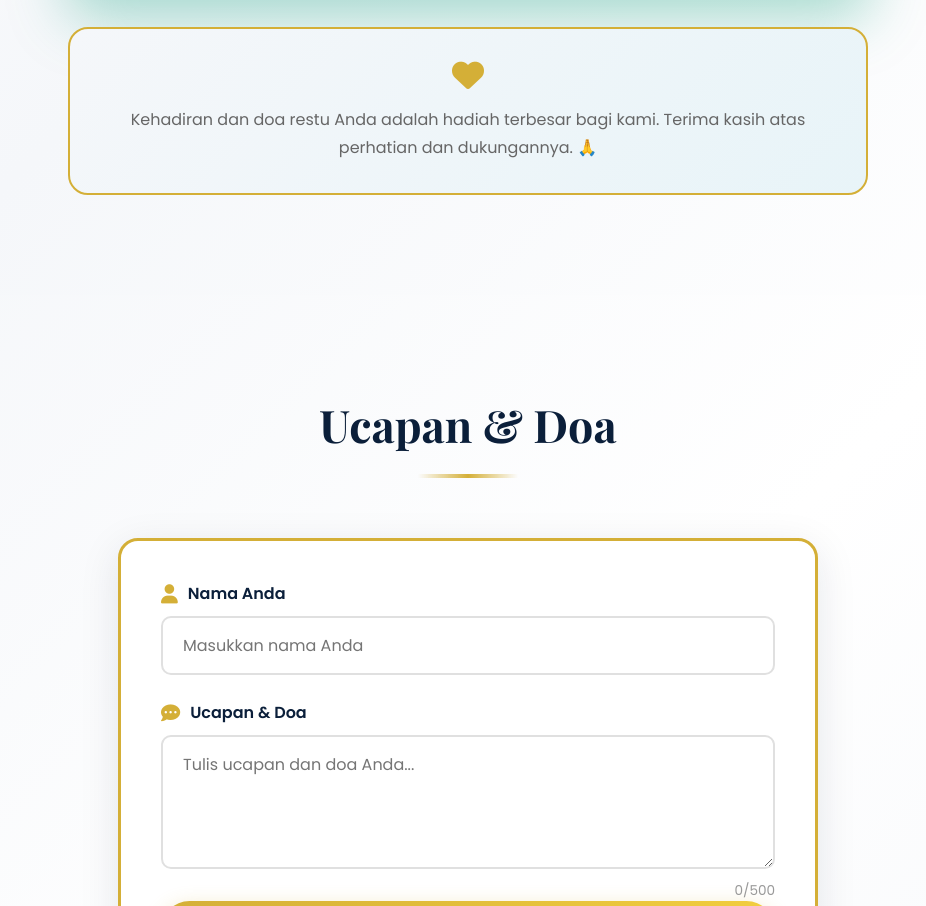
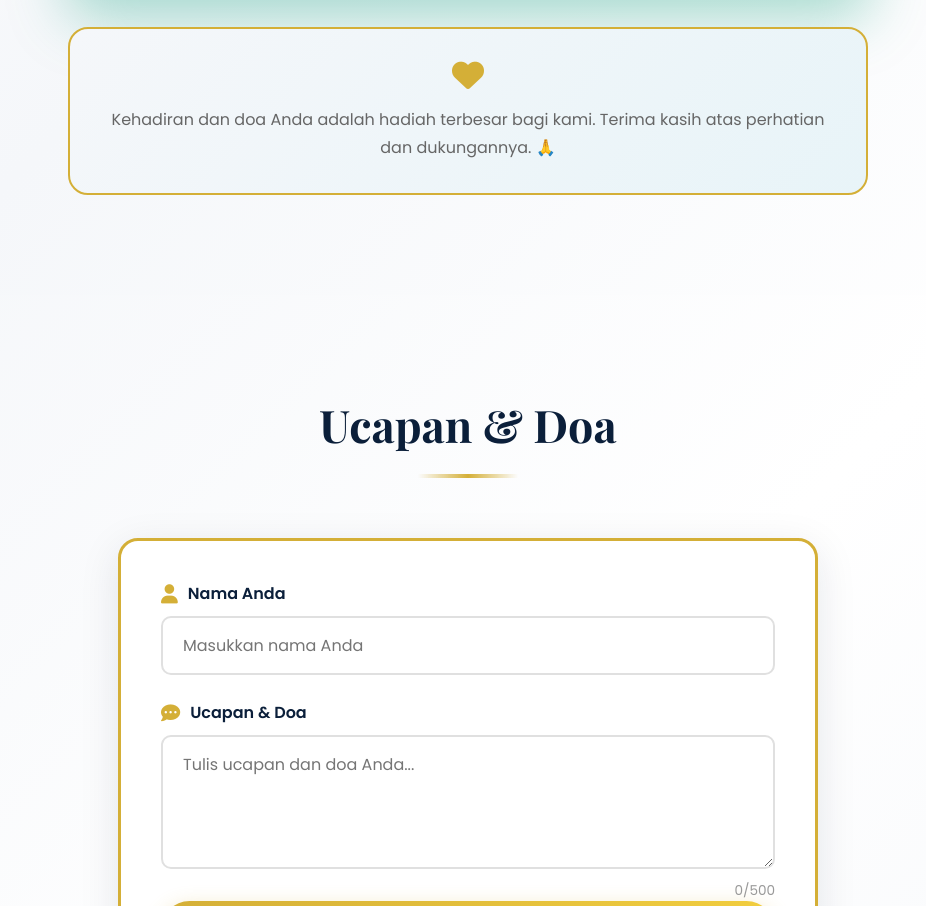
Before and after one commit to Fthillh20/undangan-wisuda-mudi, a plain HTML site: page index.html in a window 1280 px wide. Shown: the part 6050-6956 px from the top of the page, without its empty margins (172-1098 px from the left). Drawn offline with nearby package versions, Linux system fonts and the light colour scheme; no server answers.

Commit message:
Update1 index.html

```diff
--- a/index.html
+++ b/index.html
@@ -419,7 +419,7 @@
             <div class="gift-message" data-aos="fade-up" data-aos-delay="300">
                 <i class="fas fa-heart"></i>
                 <p>
-                    Kehadiran dan doa restu Anda adalah hadiah terbesar bagi kami.
+                    Kehadiran dan doa Anda adalah hadiah terbesar bagi kami.
                     Terima kasih atas perhatian dan dukungannya. 🙏
                 </p>
             </div>
```
